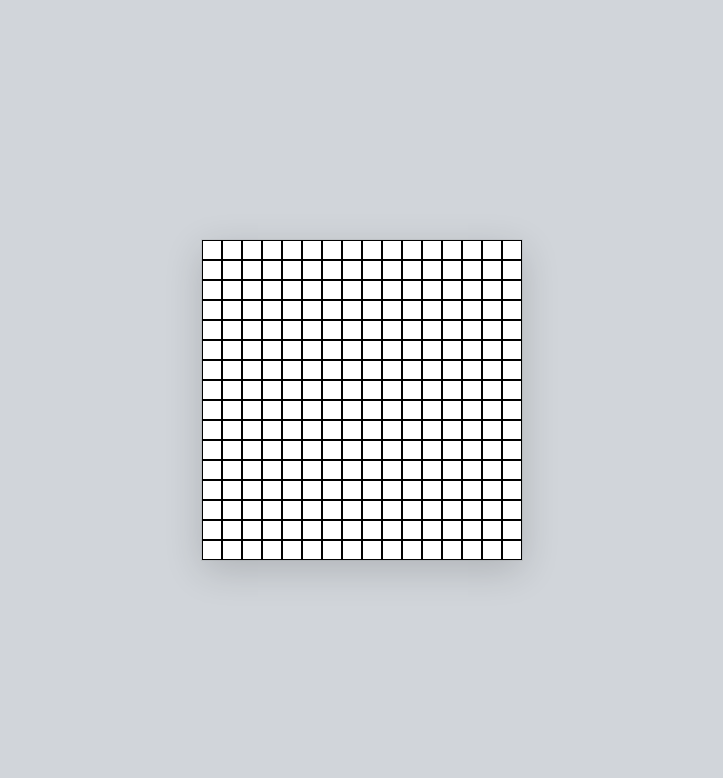
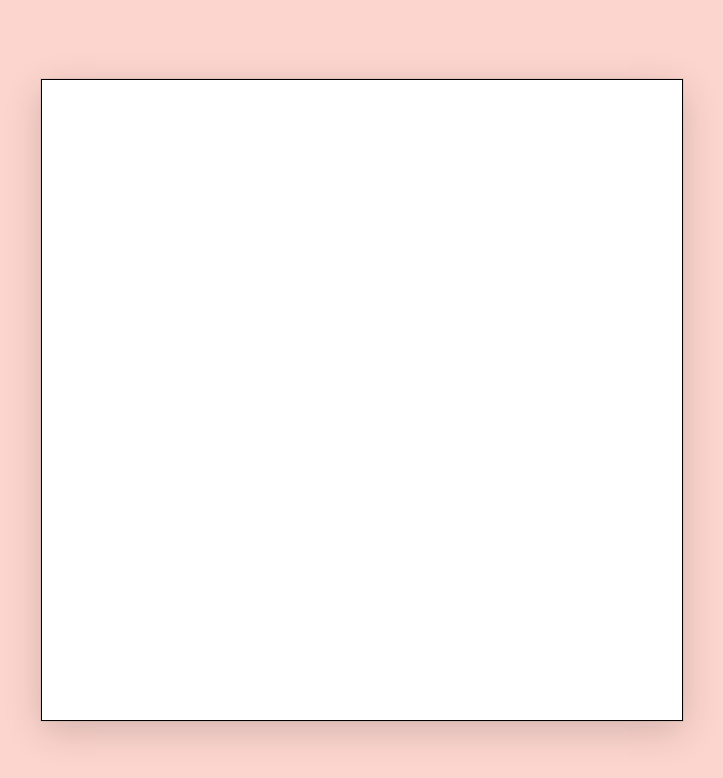
Before and after one commit to niklasjund/my-projects, a plain HTML site: page etch-a-sketch-project/index.html in a window 1280 px wide. Both pictures are taken after a click on the button "PLAY!". Shown: the whole page, without its empty margins (278-1001 px from the left). Drawn offline with Linux system fonts and the light colour scheme.

Commit message:
Einige Änderungen, ein paar Funktionen fehlen aber noch

```diff
--- a/etch-a-sketch-project/css/style.css
+++ b/etch-a-sketch-project/css/style.css
@@ -1,7 +1,7 @@
 @import url('https://fonts.googleapis.com/css2?family=Roboto:wght@400;500;700&display=swap');
 
 :root {
-  --main-bg: #d1d5da;
+  --main-bg: #fcd5ce;
   --btn-clr-left: #f72585;
   --btn-clr-right: #480ca8;
   --box-bg: #fafbfc;
@@ -27,14 +27,17 @@ body {
 .container {
   display: flex;
   position: absolute;
+  align-items: center;
+  justify-content: center;
+  border: 1px solid black;
   box-shadow: rgba(0, 0, 0, 0.16) 0px 10px 36px 0px,
     rgba(0, 0, 0, 0.06) 0px 0px 0px 1px;
 }
 
 .box {
-  border: 0.5px solid black;
-  height: 20px;
-  width: 20px;
+  /* border: 1px solid #d1d5da; Border besser weglassen(?) */
+  height: 10px;
+  width: 10px;
   background-color: #fff;
 }
 
--- a/etch-a-sketch-project/js/script.js
+++ b/etch-a-sketch-project/js/script.js
@@ -1,3 +1,14 @@
+/*
+
+    NOTES:
+
+    - Container (pixelBoxes) langsam einblenden lassen
+    - Max-Wert für rows/boxes 64 (dementsprechend "user-Angabe + 1" in for-loops angeben)
+    - User-Input für den Reset, um Angabe für neue Große (max 64x64) zu erhalten
+    - Reset-Button evtl neu positionieren & animieren, da sonst im Weg
+
+*/
+
 const clickMe = document.getElementById('clickme');
 const container = document.querySelector('.container');
 const resetButton = document.getElementById('reset');
@@ -23,11 +34,11 @@ function startEtch(e) {
 
 let k = 0;
 function createEtch() {
-  for (let i = 1; i < 17; i++) {
+  for (let i = 1; i < 65; i++) {
     const rows = document.createElement('div');
     rows.classList.add('row');
     rows.id = `row-${i}`;
-    for (j = 1; j < 17; j++) {
+    for (j = 1; j < 65; j++) {
       k++;
       const boxes = document.createElement('div');
       boxes.classList.add('box');
@@ -35,9 +46,7 @@ function createEtch() {
       rows.appendChild(boxes);
     }
     container.appendChild(rows);
-    console.log(i);
   }
-
   testFunction();
 }
 
@@ -49,10 +58,13 @@ function testFunction() {
 
 function hoverBox() {
   this.style.backgroundColor = '#24292e';
+  //   this.style.borderColor = 'black'; Border besser weglassen(?)
 }
 
 resetButton.addEventListener('click', resetEtch);
 
 function resetEtch() {
-  Array.from(pixelBox).forEach((div) => (div.style.backgroundColor = '#fff'));
+  Array.from(pixelBox).forEach(
+    (div) => (div.style.backgroundColor = '#fff') // (div.style.borderColor = '#d1d5da') Border besser weglassen(?)
+  );
 }
```
